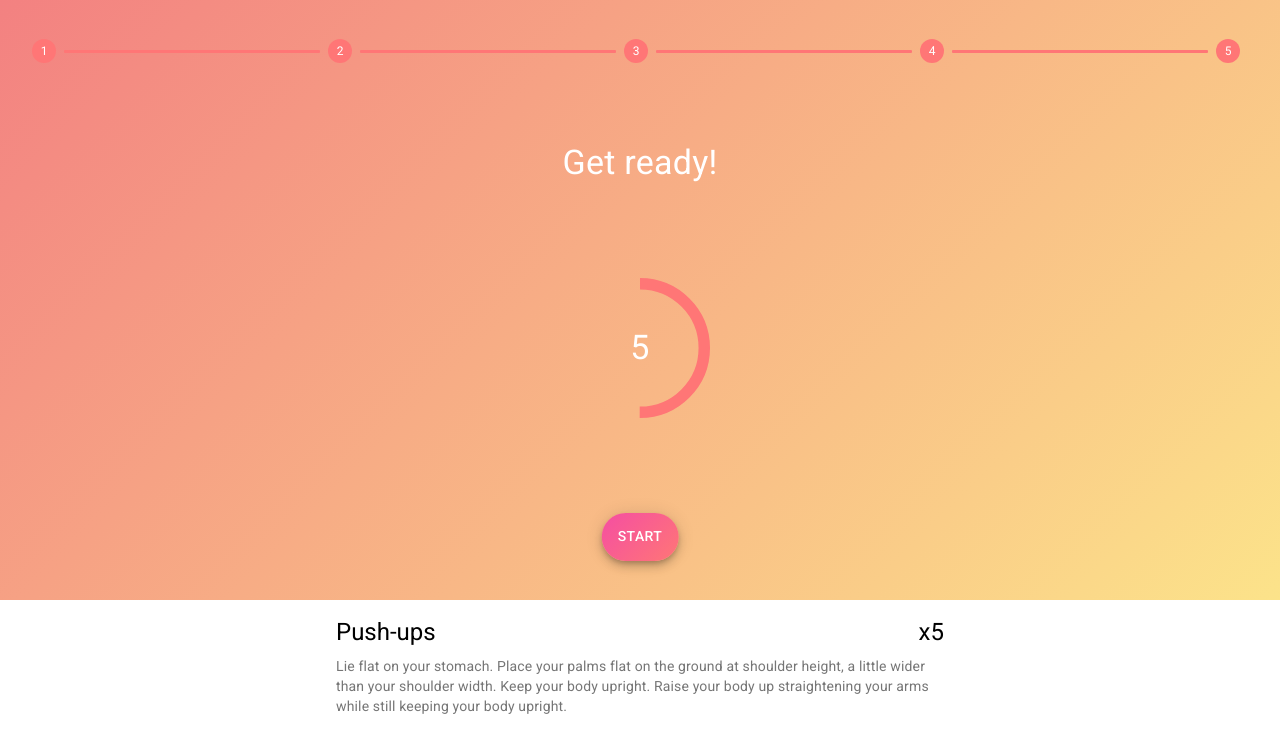
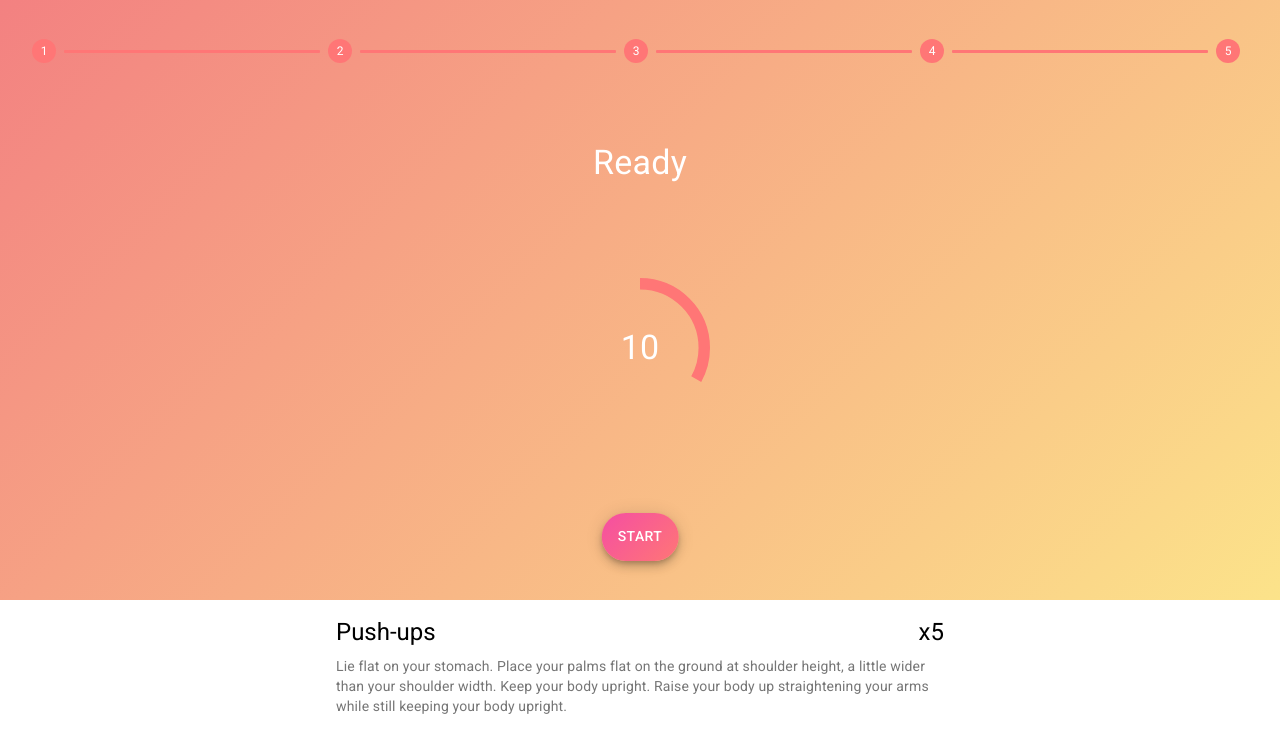
Before and after one commit to konradpardyak/fit-app, a React (Create React App) app: page /training/1 in a window 1280 px wide. Shown: the top 752 px of the page. Built offline with nearby package versions, Linux system fonts and the light colour scheme.

Commit message:
Megre Ready component with Break component

```diff
--- a/src/Training/Break.js
+++ b/src/Training/Break.js
@@ -20,9 +20,9 @@ const useStyles = makeStyles({
 });
 
 const Break = (props) => {
-  const {current, setDoBreak, todayTraining} = props;
+  const { breakTime, current, setDoBreak, todayTraining} = props;
   const {name, desc, reps} = todayTraining[current];
-  const [counter, setCounter] = useState(31);
+  const [counter, setCounter] = useState(breakTime +1);
   const classes = useStyles();
 
   const handleSetCurrent = () => {
@@ -45,13 +45,13 @@ const Break = (props) => {
          <TrainingStepper waitingVariant={true} current={current} todayTraining={todayTraining}  />
         </Grid>
         <Grid item>
-          <TrainingHeader>Break</TrainingHeader>
+          <TrainingHeader>{ current ? `Break` : `Ready`}</TrainingHeader>
         </Grid>
         <Grid item>
-          <TimeProgress counter={counter} value={Math.round(100 - ((counter-1)/30)*100)} />
+          <TimeProgress counter={counter} value={Math.round(100 - ((counter-1)/breakTime)*100)} />
         </Grid>
         <Grid item>
-          <TrainingButton onClick={handleSetCurrent}>I'm ready</TrainingButton>
+          <TrainingButton onClick={handleSetCurrent}>{ current ? `I'm ready` : `Start`}</TrainingButton>
         </Grid>
       </Grid>
 
--- a/src/Training/Ready.js
+++ /dev/null
@@ -1,65 +0,0 @@
-import { useEffect, useState } from 'react';
-
-import TrainingHeader from './TrainingHeader';
-import TimeProgress from './TimeProgress';
-import TrainingButton from './TrainingButton';
-import TrainingDescription from './TrainingDescription';
-import TrainingStepper from './TrainingStepper';
-
-import { Grid } from '@material-ui/core';
-import { makeStyles } from "@material-ui/core/styles";
-
-const useStyles = makeStyles({
-  containerStyle: {
-    height: "100vh"
-  },
-  contentStyle: {
-    height: "75vh",
-    background: "linear-gradient(135deg, #f38181, #fce38a)"
-  }
-});
-
-const Ready = (props) => {
-  const { setCurrent, todayTraining} = props;
-  const {name, desc, reps} = todayTraining[0];
-  const [counter, setCounter] = useState(11);
-  const classes = useStyles();
-
-  useEffect(() => {
-    const timeout = setTimeout(() => setCounter(counter - 1), 1000);
-    if(counter === 0){
-      handleSetCurrent();
-    }
-    return () => clearTimeout(timeout);
-  }, [counter]);
-
-  const handleSetCurrent = () => {
-    setCurrent(0);
-  }
-
-  return (
-    <Grid className={classes.containerStyle} container direction="column" justify="space-between">
-
-      <Grid className={classes.contentStyle} item container direction="column" justify="space-around">
-        <Grid item>
-          <TrainingStepper waitingVariant={true} current={0} todayTraining={todayTraining} />
-        </Grid>
-        <Grid item>
-          <TrainingHeader>Get ready!</TrainingHeader>
-        </Grid>
-        <Grid item>
-          <TimeProgress counter={counter} value={Math.round(100- ((counter-1)/10)*100)} />
-        </Grid>
-        <Grid item>
-          <TrainingButton onClick={handleSetCurrent}>Start</TrainingButton>
-        </Grid>
-      </Grid>
-      <Grid item>
-        <TrainingDescription name={name} reps={reps} desc={desc} />
-      </Grid>
-
-    </Grid>
-  )
-}
-
-export default Ready;
--- a/src/Training/Training.js
+++ b/src/Training/Training.js
@@ -2,14 +2,13 @@ import { useState, useEffect } from 'react';
 import { useParams } from "react-router-dom";
 import { useSelector } from 'react-redux';
 
-import Ready from './Ready';
 import Train from './Train';
 import Break from './Break';
 
 const Training = () => {
   const {id} = useParams();
-  const [current, setCurrent] = useState(null);
-  const [doBreak, setDoBreak] = useState(false);
+  const [current, setCurrent] = useState(0);
+  const [doBreak, setDoBreak] = useState(true);
   const plan = useSelector((state) => state.plan.plan);
   const todayTraining = plan.days[id-1].todayPlan.map((exercise) => {
     const foundExercise = plan.exercisesList.find((searched) => (searched.exId === exercise.exId));
@@ -18,17 +17,16 @@ const Training = () => {
 
   useEffect(() => {
     return () => {
-      setCurrent(null);
+      setCurrent(0);
     }
   }, []);
 
   return (
     <div>
       {
-        current == null ? (<Ready setCurrent={setCurrent} id={id} todayTraining={todayTraining} />) :
-        doBreak ? (<Break current={current} setDoBreak={setDoBreak} todayTraining={todayTraining} />) :
+        doBreak ? (<Break breakTime={current ? 30 : 15} current={current} setDoBreak={setDoBreak} todayTraining={todayTraining} />) :
         (<Train current={current} setCurrent={setCurrent} setDoBreak={setDoBreak} id={id} todayTraining={todayTraining} />)
-        }
+      }
     </div>
   );
 }
```
